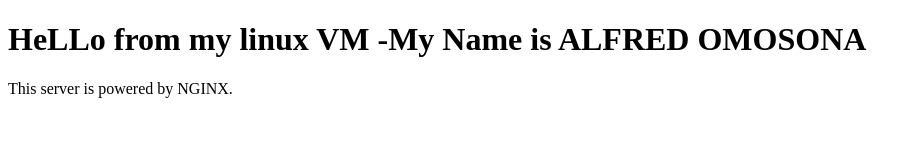
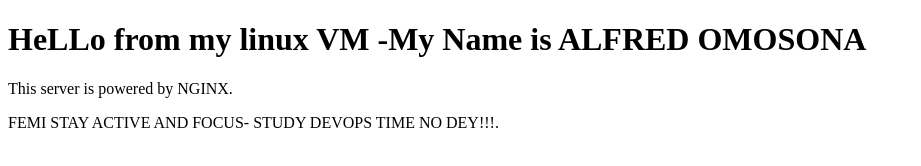
Before and after one commit to Alfred-datawhisperer/Testing, a plain HTML site: page index.html in a window 1280 px wide. Shown: the whole page, without its empty margins (0-921 px from the left). Drawn offline with Linux system fonts and the light colour scheme.

Commit message:
html update

```diff
--- a/index.html
+++ b/index.html
@@ -4,5 +4,6 @@
   </body>
      <h1>HeLLo from my linux VM -My Name is ALFRED OMOSONA</h1>
      <p>This server is powered by NGINX.</p>
+     <p>FEMI STAY ACTIVE AND FOCUS- STUDY DEVOPS TIME NO DEY!!!.</p>
   </body>
 </html>
```
